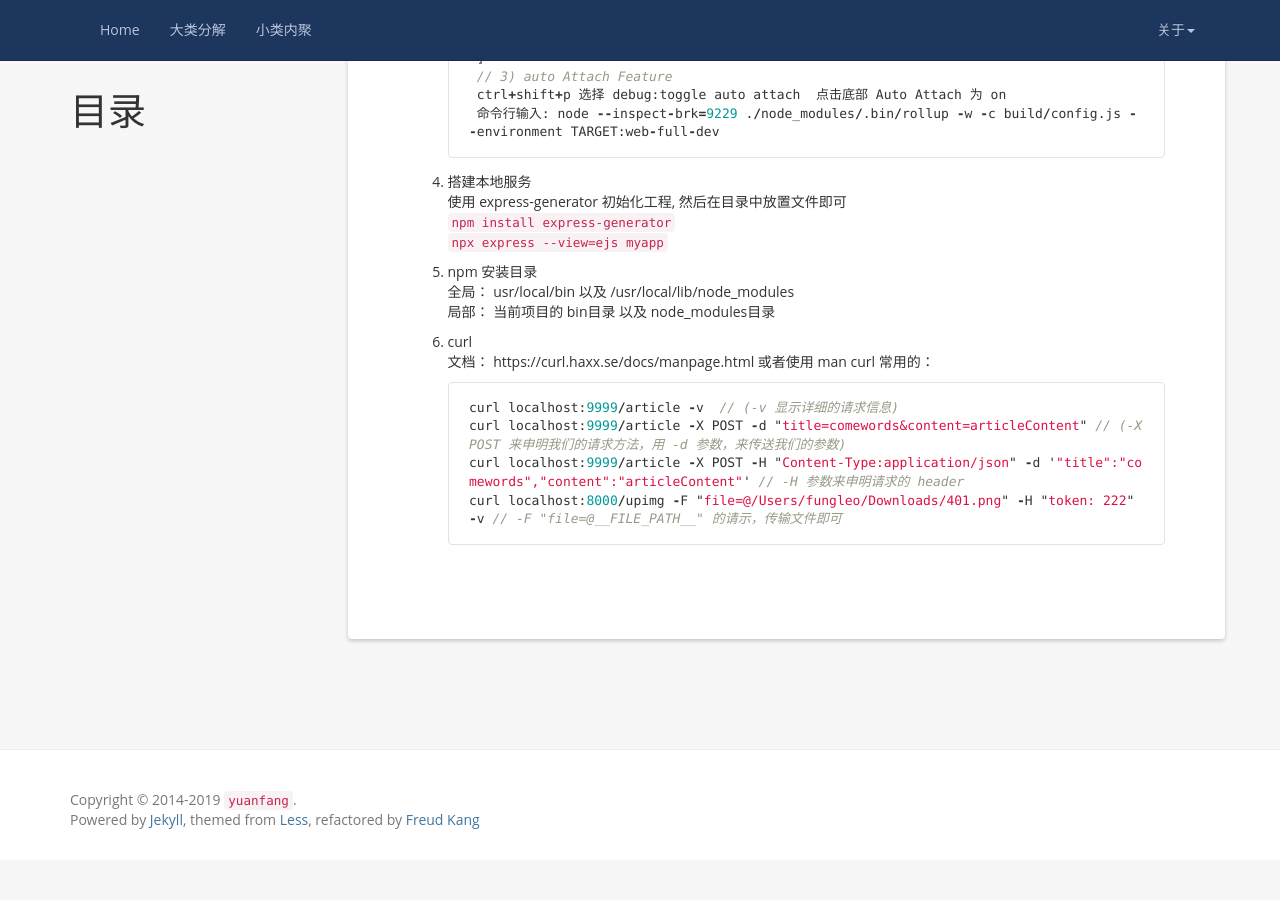
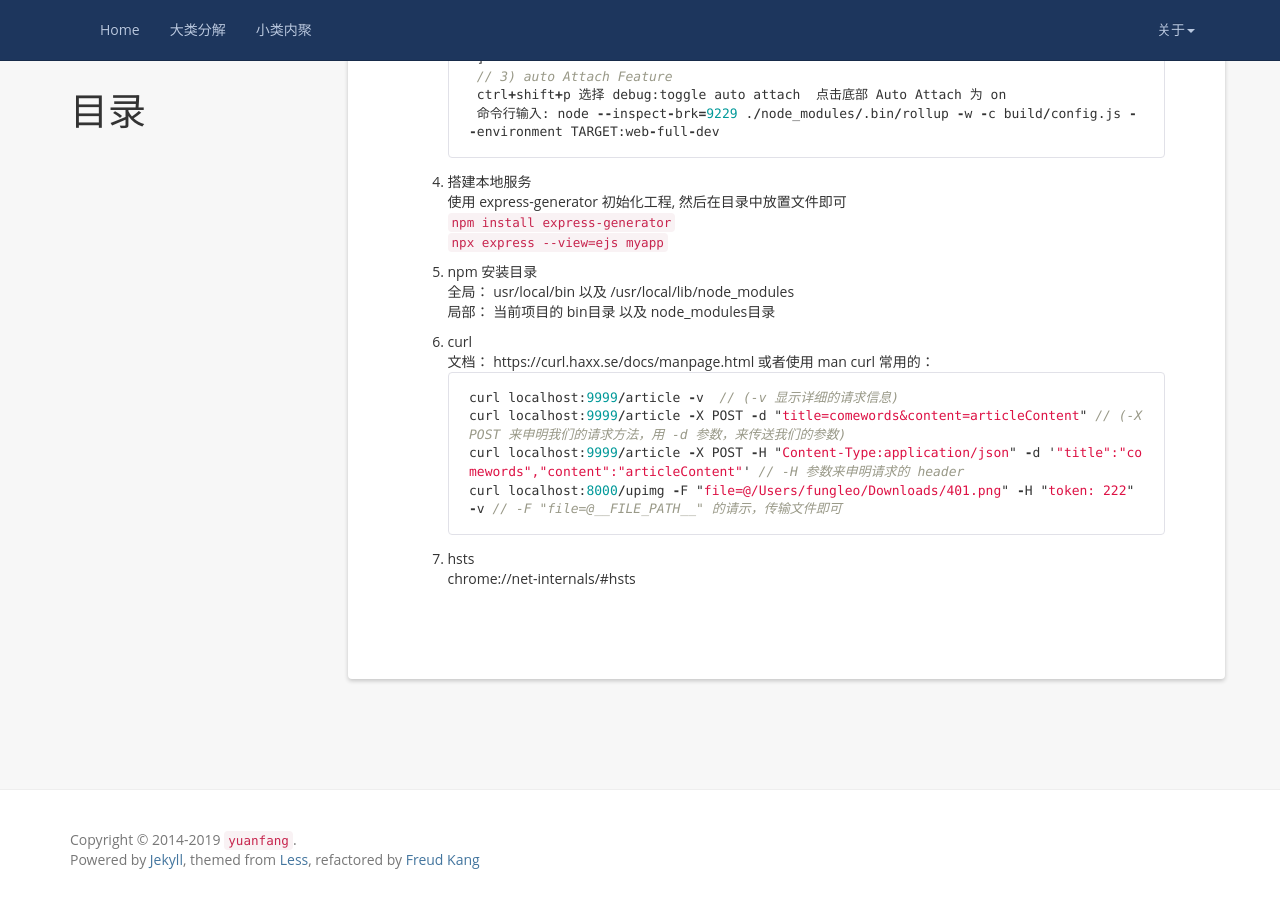
Before and after one commit to lanluohaisi/lanluohaisi.github.io, a Jekyll site: the page built from _posts/2018-12-16-tip汇总.md, in a window 1280 px wide and 900 px high, scrolled down 1514 px. Built offline with Jekyll 4.4.1, drawn with Linux system fonts in a browser that asks for light colours; nearby versions of some CDN libraries; a script that is not in the unit is left out; comment, search, counter and statistics services are not loaded; before the commit the page ends 2374 px from its top, so only the background shows below that.

Commit message:
feat: 修改tip

````diff
--- a/_posts/2018-12-16-tip汇总.md
+++ b/_posts/2018-12-16-tip汇总.md
@@ -106,3 +106,6 @@ curl localhost:9999/article -X POST -d "title=comewords&content=articleContent"
 curl localhost:9999/article -X POST -H "Content-Type:application/json" -d '"title":"comewords","content":"articleContent"' // -H 参数来申明请求的 header
 curl localhost:8000/upimg -F "file=@/Users/fungleo/Downloads/401.png" -H "token: 222" -v // -F "file=@__FILE_PATH__" 的请示，传输文件即可
 ```
+
+7. hsts
+chrome://net-internals/#hsts
````
Also changed, not shown: _posts/2018-09-08-git.md (+3 -0 lines).
